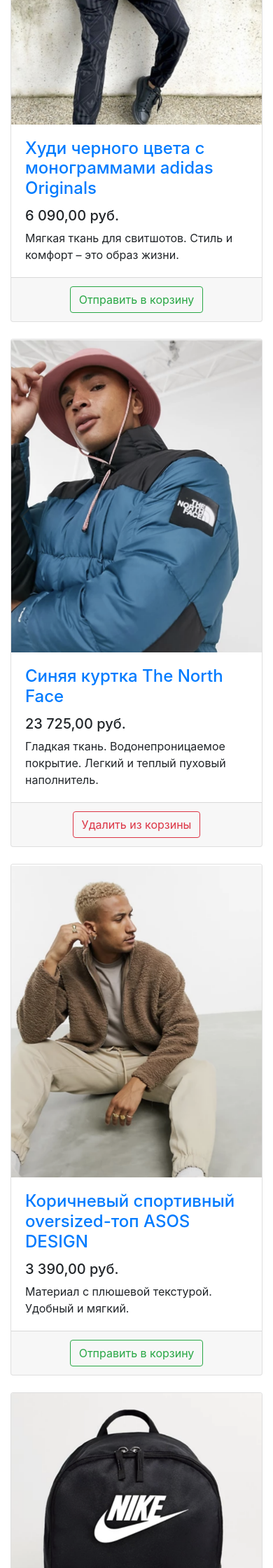
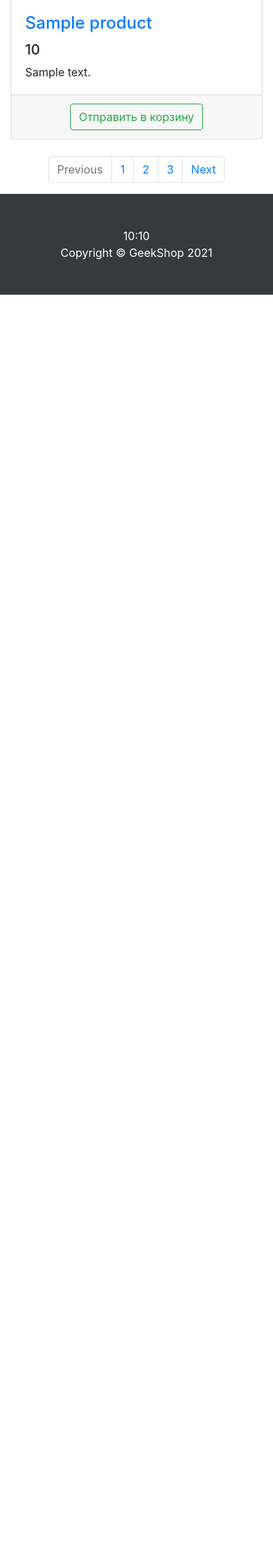
Before and after one commit to ArIonMark1/DjangoShop_stage2, a Django app: template mainapp/templates/mainapp/products.html in a window 390 px wide. Shown: the part 933-3173 px from the top of the page at 70% size. After the commit the page ends 1354 px from the top, so only its background shows below. Run offline with Django 3.2, Linux system fonts and the light colour scheme; the template is opened without the code that fills it: most values are stand-ins (such as "Sample title", 1, 10 or a date in 2020); some libraries are stand-ins or nearby versions.

Commit message:
закончил 2 урок  сложно было с импортом товара у вьюху

```diff
--- a/geekshop/urls.py
+++ b/geekshop/urls.py
@@ -15,10 +15,11 @@
 """
 from django.contrib import admin
 from django.urls import path
-import mainapp.views as mainapp
+# import mainapp.views as mainapp
+from mainapp.views import index, products
 
 urlpatterns = [
     path('admin/', admin.site.urls),
-    path('', mainapp.index),
-    path('products/', mainapp.products),
+    path('', index, name="index"),
+    path('products/', products, name="products"),
 ]
--- /dev/null
+++ b/mainapp/templates/mainapp/base.html
@@ -0,0 +1,75 @@
+<!DOCTYPE html>
+{% load staticfiles %}
+<html lang="en">
+
+<head>
+
+    <meta charset="utf-8">
+    <meta name="viewport" content="width=device-width, initial-scale=1, shrink-to-fit=no">
+    <meta name="description" content="">
+    <meta name="author" content="">
+
+    <title>{{ title| title }}</title>
+
+    <!-- Bootstrap core CSS -->
+    <link href="{% static 'vendor/bootstrap/css/bootstrap.min.css' %}" rel="stylesheet">
+
+    <!-- Custom styles for this template -->
+    {% block css %}
+    {% endblock %}
+
+</head>
+
+<body>
+
+<!-- Navigation -->
+<nav class="navbar navbar-expand-lg navbar-dark bg-dark fixed-top">
+    <div class="container">
+        <a class="navbar-brand" href="{% url 'index' %}">GeekShop</a>
+        <button class="navbar-toggler" type="button" data-toggle="collapse" data-target="#navbarResponsive"
+                aria-controls="navbarResponsive" aria-expanded="false" aria-label="Toggle navigation">
+            <span class="navbar-toggler-icon"></span>
+        </button>
+        <div class="collapse navbar-collapse" id="navbarResponsive">
+            <ul class="navbar-nav ml-auto">
+                <li class="nav-item">
+                    <a class="nav-link" href="{% url 'products' %}">Каталог <i class="fas fa-shopping-bag"></i> </a>
+                </li>
+                <li class="nav-item">
+                    <a class="nav-link" href="auth/login.html">Войти <i class="fas fa-sign-in-alt"></i></a>
+                </li>
+                <li class="nav-item">
+                    <a class="nav-link" href="auth/profile.html"> {{ content }}
+                        <i class="fas fa-user-circle"></i>
+                    </a>
+                </li>
+                <li class="nav-item">
+                    <a class="nav-link" href="admin/admin.html">
+                        <i class="fas fa-users-cog"></i>
+                    </a>
+                </li>
+                <li class="nav-item">
+                    <a class="nav-link" href="#">Выйти <i class="fas fa-sign-out-alt"></i></a>
+                </li>
+            </ul>
+        </div>
+    </div>
+</nav>
+
+<!-- Page Content -->
+{% block content %}
+{% endblock %}
+
+{% block footer %}
+{% endblock %}
+
+<!-- Bootstrap core JavaScript -->
+<script src="{% static 'vendor/jquery/jquery.min.js' %}"></script>
+<script src="{% static 'vendor/bootstrap/js/bootstrap.bundle.min.js' %}"></script>
+
+<!-- FontAwesome script -->
+<script src="{% static 'vendor/fontawesome/fontawesome-icons.js' %}" crossorigin="anonymous"></script>
+
+</body>
+
+</html>
--- a/mainapp/templates/mainapp/products.html
+++ b/mainapp/templates/mainapp/products.html
@@ -1,51 +1,12 @@
-<!DOCTYPE html>
-<html lang="en">
+{% extends 'mainapp/base.html' %}
+{% load staticfiles %}
 
-<head>
+    {% block css %}
+         <link href="{% static 'css/products.css' %}" rel="stylesheet">
+    {% endblock %}
 
-    <meta charset="utf-8">
-    <meta name="viewport" content="width=device-width, initial-scale=1, shrink-to-fit=no">
-    <meta name="description" content="">
-    <meta name="author" content="">
-
-    <title>GeekShop - Каталог</title>
-
-    <!-- Bootstrap core CSS -->
-    <link href="/static/vendor/bootstrap/css/bootstrap.min.css" rel="stylesheet">
-
-    <!-- Custom styles for this template -->
-    <link href="/static/css/products.css" rel="stylesheet">
-
-</head>
-
-<body>
-
-<!-- Navigation -->
-<nav class="navbar navbar-expand-lg navbar-dark bg-dark fixed-top">
+{% block content %}
     <div class="container">
-        <a class="navbar-brand" href="index.html">GeekShop</a>
-        <button class="navbar-toggler" type="button" data-toggle="collapse" data-target="#navbarResponsive"
-                aria-controls="navbarResponsive" aria-expanded="false" aria-label="Toggle navigation">
-            <span class="navbar-toggler-icon"></span>
-        </button>
-        <div class="collapse navbar-collapse" id="navbarResponsive">
-            <ul class="navbar-nav ml-auto">
-                <li class="nav-item active">
-                    <a class="nav-link" href="products.html">Каталог</a>
-                </li>
-                <li class="nav-item">
-                    <a class="nav-link" href="#"><i class="fas fa-shopping-bag"></i></a>
-                </li>
-                <li class="nav-item">
-                    <a class="nav-link" href="auth/login.html">Войти <i class="fas fa-sign-in-alt"></i></a>
-                </li>
-            </ul>
-        </div>
-    </div>
-</nav>
-
-<!-- Page Content -->
-<div class="container">
 
     <div class="row">
 
@@ -73,13 +34,13 @@
                 </ol>
                 <div class="carousel-inner" role="listbox">
                     <div class="carousel-item active">
-                        <img class="d-block img-fluid" src="/static/vendor/img/slides/slide-1.jpg" alt="First slide">
+                        <img class="d-block img-fluid" src="{% static 'vendor/img/slides/slide-1.jpg' %}" alt="First slide">
                     </div>
                     <div class="carousel-item">
-                        <img class="d-block img-fluid" src="/static/vendor/img/slides/slide-2.jpg" alt="Second slide">
+                        <img class="d-block img-fluid" src="{% static 'vendor/img/slides/slide-2.jpg' %}" alt="Second slide">
                     </div>
                     <div class="carousel-item">
-                        <img class="d-block img-fluid" src="/static/vendor/img/slides/slide-3.jpg" alt="Third slide">
+                        <img class="d-block img-fluid" src="{% static 'vendor/img/slides/slide-3.jpg' %}" alt="Third slide">
                     </div>
                 </div>
                 <a class="carousel-control-prev" href="#carouselExampleIndicators" role="button" data-slide="prev">
@@ -93,127 +54,151 @@
             </div>
 
             <div class="row">
-
-                <div class="col-lg-4 col-md-6 mb-4">
+                {% for el in products %}
+                    <div class="col-lg-4 col-md-6 mb-4">
                     <div class="card h-100">
                         <a href="#">
+
                             <img class="card-img-top"
-                                 src="/static/vendor/img/products/Adidas-hoodie.png"
-                                 alt="">
+                                 src=" {% static 'vendor/img/products/'|add:el.img %} "
+                                 alt="image">    <!-- ааа, черточка поганая!! с ней ошибка а без нее ничего не работает.. да еще и за пробелами следить надо, где то лишний и все упало -->
+
                         </a>
                         <div class="card-body">
                             <h4 class="card-title">
-                                <a href="#">Худи черного цвета с монограммами adidas Originals</a>
+                                <a href="#">{{ el.name }}</a>
                             </h4>
-                            <h5>6 090,00 руб.</h5>
-                            <p class="card-text">Мягкая ткань для свитшотов. Стиль и комфорт – это образ жизни.</p>
+                            <h5>{{ el.price }}</h5>
+                            <p class="card-text">{{ el.short_description }}</p>
                         </div>
                         <div class="card-footer text-center">
                             <button type="button" class="btn btn-outline-success">Отправить в корзину</button>
                         </div>
                     </div>
                 </div>
+                {% endfor %}
 
-                <div class="col-lg-4 col-md-6 mb-4">
-                    <div class="card h-100">
-                        <a href="#">
-                            <img class="card-img-top"
-                                 src="/static/vendor/img/products/Blue-jacket-The-North-Face.png" alt="">
-                        </a>
-                        <div class="card-body">
-                            <h4 class="card-title">
-                                <a href="#">Синяя куртка The North Face</a>
-                            </h4>
-                            <h5>23 725,00 руб.</h5>
-                            <p class="card-text">
-                                Гладкая ткань. Водонепроницаемое покрытие. Легкий и теплый пуховый наполнитель.
-                            </p>
-                        </div>
-                        <div class="card-footer text-center">
-                            <button type="button" class="btn btn-outline-danger">Удалить из корзины</button>
-                        </div>
-                    </div>
-                </div>
-
-                <div class="col-lg-4 col-md-6 mb-4">
-                    <div class="card h-100">
-                        <a href="#">
-                            <img class="card-img-top"
-                                 src="/static/vendor/img/products/Brown-sports-oversized-top-ASOS-DESIGN.png"
-                                 alt="">
-                        </a>
-                        <div class="card-body">
-                            <h4 class="card-title">
-                                <a href="#">Коричневый спортивный oversized-топ ASOS DESIGN</a>
-                            </h4>
-                            <h5>3 390,00 руб.</h5>
-                            <p class="card-text">Материал с плюшевой текстурой. Удобный и мягкий.</p>
-                        </div>
-                        <div class="card-footer text-center">
-                            <button type="button" class="btn btn-outline-success">Отправить в корзину</button>
-                        </div>
-                    </div>
-                </div>
-
-                <div class="col-lg-4 col-md-6 mb-4">
-                    <div class="card h-100">
-                        <a href="#">
-                            <img class="card-img-top"
-                                 src="/static/vendor/img/products/Black-Nike-Heritage-backpack.png"
-                                 alt="">
-                        </a>
-                        <div class="card-body">
-                            <h4 class="card-title">
-                                <a href="#">Черный рюкзак Nike Heritage</a>
-                            </h4>
-                            <h5>2 340,00 руб.</h5>
-                            <p class="card-text">Плотная ткань. Легкий материал.</p>
-                        </div>
-                        <div class="card-footer text-center">
-                            <button type="button" class="btn btn-outline-success">Отправить в корзину</button>
-                        </div>
-                    </div>
-                </div>
-
-                <div class="col-lg-4 col-md-6 mb-4">
-                    <div class="card h-100">
-                        <a href="#">
-                            <img class="card-img-top"
-                                 src="/static/vendor/img/products/Black-Dr-Martens-shoes.png"
-                                 alt="">
-                        </a>
-                        <div class="card-body">
-                            <h4 class="card-title">
-                                <a href="#">Черные туфли на платформе с 3 парами люверсов Dr Martens 1461 Bex</a>
-                            </h4>
-                            <h5>13 590,00 руб.</h5>
-                            <p class="card-text">Гладкий кожаный верх. Натуральный материал.</p>
-                        </div>
-                        <div class="card-footer text-center">
-                            <button type="button" class="btn btn-outline-success">Отправить в корзину</button>
-                        </div>
-                    </div>
-                </div>
-
-                <div class="col-lg-4 col-md-6 mb-4">
-                    <div class="card h-100">
-                        <a href="#">
-                            <img class="card-img-top"
-                                 src="/static/vendor/img/products/Dark-blue-wide-leg-ASOs-DESIGN-trousers.png"
-                                 alt="">
-                        </a>
-                        <div class="card-body">
-                            <h4 class="card-title">
-                                <a href="#">Темно-синие широкие строгие брюки ASOS DESIGN</a>
-                            </h4>
-                            <h5>2 890,00 руб.</h5>
-                            <p class="card-text">Легкая эластичная ткань сирсакер Фактурная ткань.</p>
-                        </div>
-                        <div class="card-footer text-center">
-                            <button type="button" class="btn btn-outline-success">Отправить в корзину</button>
-                        </div>
-                    </div>
-                </div>
+{##}
+{#                <div class="col-lg-4 col-md-6 mb-4">#}
+{#                    <div class="card h-100">#}
+{#                        <a href="#">#}
+{#                            <img class="card-img-top"#}
+{#                                 src="{% static 'vendor/img/products/Adidas-hoodie.png' %}"#}
+{#                                 alt="">#}
+{#                        </a>#}
+{#                        <div class="card-body">#}
+{#                            <h4 class="card-title">#}
+{#                                <a href="#">Худи черного цвета с монограммами adidas Originals</a>#}
+{#                            </h4>#}
+{#                            <h5>6 090,00 руб.</h5>#}
+{#                            <p class="card-text">Мягкая ткань для свитшотов. Стиль и комфорт – это образ жизни.</p>#}
+{#                        </div>#}
+{#                        <div class="card-footer text-center">#}
+{#                            <button type="button" class="btn btn-outline-success">Отправить в корзину</button>#}
+{#                        </div>#}
+{#                    </div>#}
+{#                </div>#}
+{##}
+{#                <div class="col-lg-4 col-md-6 mb-4">#}
+{#                    <div class="card h-100">#}
+{#                        <a href="#">#}
+{#                            <img class="card-img-top"#}
+{#                                 src="{% static 'vendor/img/products/Blue-jacket-The-North-Face.png' %}" alt="">#}
+{#                        </a>#}
+{#                        <div class="card-body">#}
+{#                            <h4 class="card-title">#}
+{#                                <a href="#">Синяя куртка The North Face</a>#}
+{#                            </h4>#}
+{#                            <h5>23 725,00 руб.</h5>#}
+{#                            <p class="card-text">#}
+{#                                Гладкая ткань. Водонепроницаемое покрытие. Легкий и теплый пуховый наполнитель.#}
+{#                            </p>#}
+{#                        </div>#}
+{#                        <div class="card-footer text-center">#}
+{#                            <button type="button" class="btn btn-outline-danger">Удалить из корзины</button>#}
+{#                        </div>#}
+{#                    </div>#}
+{#                </div>#}
+{##}
+{#                <div class="col-lg-4 col-md-6 mb-4">#}
+{#                    <div class="card h-100">#}
+{#                        <a href="#">#}
+{#                            <img class="card-img-top"#}
+{#                                 src="{% static 'vendor/img/products/Brown-sports-oversized-top-ASOS-DESIGN.png' %}"#}
+{#                                 alt="">#}
+{#                        </a>#}
+{#                        <div class="card-body">#}
+{#                            <h4 class="card-title">#}
+{#                                <a href="#">Коричневый спортивный oversized-топ ASOS DESIGN</a>#}
+{#                            </h4>#}
+{#                            <h5>3 390,00 руб.</h5>#}
+{#                            <p class="card-text">Материал с плюшевой текстурой. Удобный и мягкий.</p>#}
+{#                        </div>#}
+{#                        <div class="card-footer text-center">#}
+{#                            <button type="button" class="btn btn-outline-success">Отправить в корзину</button>#}
+{#                        </div>#}
+{#                    </div>#}
+{#                </div>#}
+{##}
+{#                <div class="col-lg-4 col-md-6 mb-4">#}
+{#                    <div class="card h-100">#}
+{#                        <a href="#">#}
+{#                            <img class="card-img-top"#}
+{#                                 src="{% static 'vendor/img/products/Black-Nike-Heritage-backpack.png' %}"#}
+{#                                 alt="">#}
+{#                        </a>#}
+{#                        <div class="card-body">#}
+{#                            <h4 class="card-title">#}
+{#                                <a href="#">Черный рюкзак Nike Heritage</a>#}
+{#                            </h4>#}
+{#                            <h5>2 340,00 руб.</h5>#}
+{#                            <p class="card-text">Плотная ткань. Легкий материал.</p>#}
+{#                        </div>#}
+{#                        <div class="card-footer text-center">#}
+{#                            <button type="button" class="btn btn-outline-success">Отправить в корзину</button>#}
+{#                        </div>#}
+{#                    </div>#}
+{#                </div>#}
+{##}
+{#                <div class="col-lg-4 col-md-6 mb-4">#}
+{#                    <div class="card h-100">#}
+{#                        <a href="#">#}
+{#                            <img class="card-img-top"#}
+{#                                 src="{% static 'vendor/img/products/Black-Dr-Martens-shoes.png' %}"#}
+{#                                 alt="">#}
+{#                        </a>#}
+{#                        <div class="card-body">#}
+{#                            <h4 class="card-title">#}
+{#                                <a href="#">Черные туфли на платформе с 3 парами люверсов Dr Martens 1461 Bex</a>#}
+{#                            </h4>#}
+{#                            <h5>13 590,00 руб.</h5>#}
+{#                            <p class="card-text">Гладкий кожаный верх. Натуральный материал.</p>#}
+{#                        </div>#}
+{#                        <div class="card-footer text-center">#}
+{#                            <button type="button" class="btn btn-outline-success">Отправить в корзину</button>#}
+{#                        </div>#}
+{#                    </div>#}
+{#                </div>#}
+{##}
+{#                <div class="col-lg-4 col-md-6 mb-4">#}
+{#                    <div class="card h-100">#}
+{#                        <a href="#">#}
+{#                            <img class="card-img-top"#}
+{#                                 src="{% static 'vendor/img/products/Dark-blue-wide-leg-ASOs-DESIGN-trousers.png' %}"#}
+{#                                 alt="">#}
+{#                        </a>#}
+{#                        <div class="card-body">#}
+{#                            <h4 class="card-title">#}
+{#                                <a href="#">Темно-синие широкие строгие брюки ASOS DESIGN</a>#}
+{#                            </h4>#}
+{#                            <h5>2 890,00 руб.</h5>#}
+{#                            <p class="card-text">Легкая эластичная ткань сирсакер Фактурная ткань.</p>#}
+{#                        </div>#}
+{#                        <div class="card-footer text-center">#}
+{#                            <button type="button" class="btn btn-outline-success">Отправить в корзину</button>#}
+{#                        </div>#}
+{#                    </div>#}
+{#                </div>#}
 
             </div>
 
@@ -237,22 +222,13 @@
 
 </div>
 <!-- /.container -->
+{% endblock %}
 
-<!-- Footer -->
-<footer class="py-5 bg-dark">
+{% block footer %}
+    <footer class="py-5 bg-dark">
     <div class="container">
-        <p class="m-0 text-center text-white">Copyright &copy; GeekShop 2020</p>
+        <p class="m-0 text-center text-white">{{ title|time:"H:i" }}</p>
+        <p class="m-0 text-center text-white">Copyright &copy; GeekShop {% now 'Y' %}</p>
     </div>
-    <!-- /.container -->
 </footer>
-
-<!-- Bootstrap core JavaScript -->
-<script src="/static/vendor/jquery/jquery.min.js"></script>
-<script src="/static/vendor/bootstrap/js/bootstrap.bundle.min.js"></script>
-
-<!-- FontAwesome script -->
-<script src="/static/vendor/fontawesome/fontawesome-icons.js" crossorigin="anonymous"></script>
-
-</body>
-
-</html>
+{% endblock %}
```
Also changed, not shown: mainapp/fixtures/Product.json (added, +39 -0 lines), mainapp/templates/mainapp/index.html (+9 -68 lines), mainapp/views.py (+17 -4 lines), README.md.
